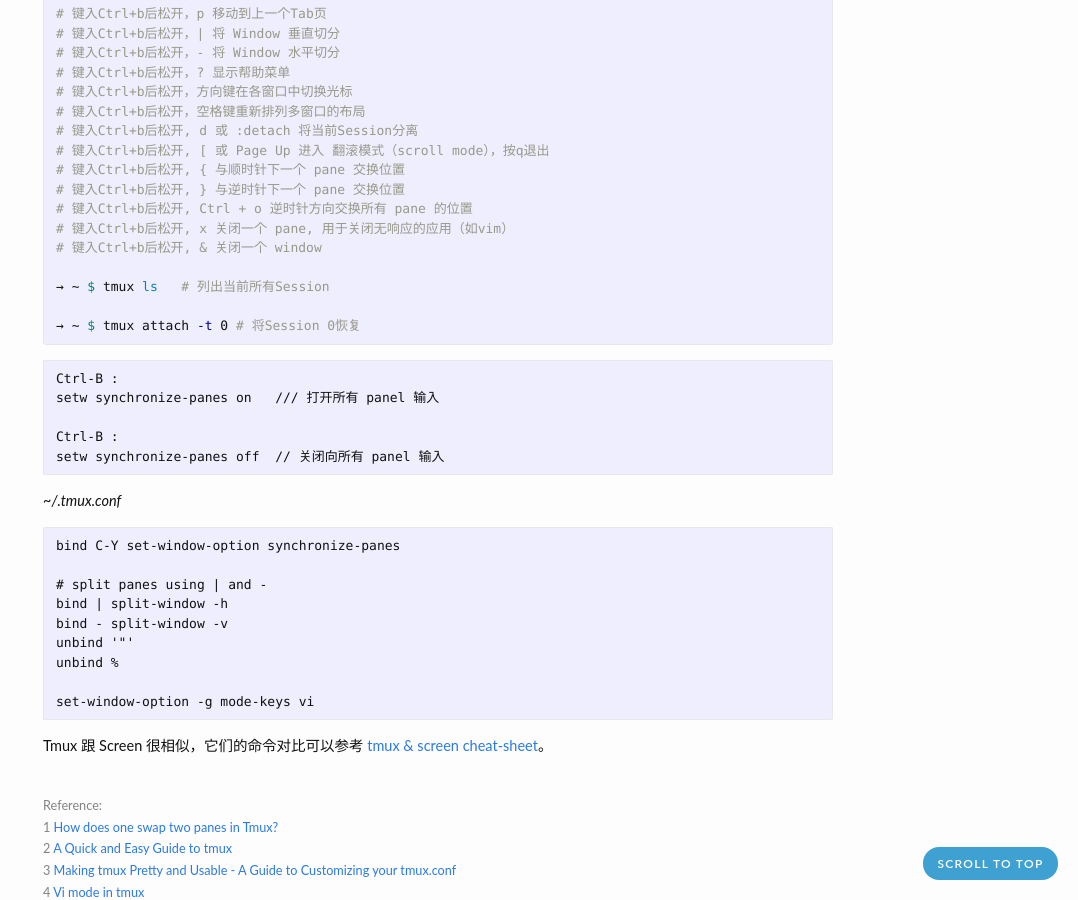
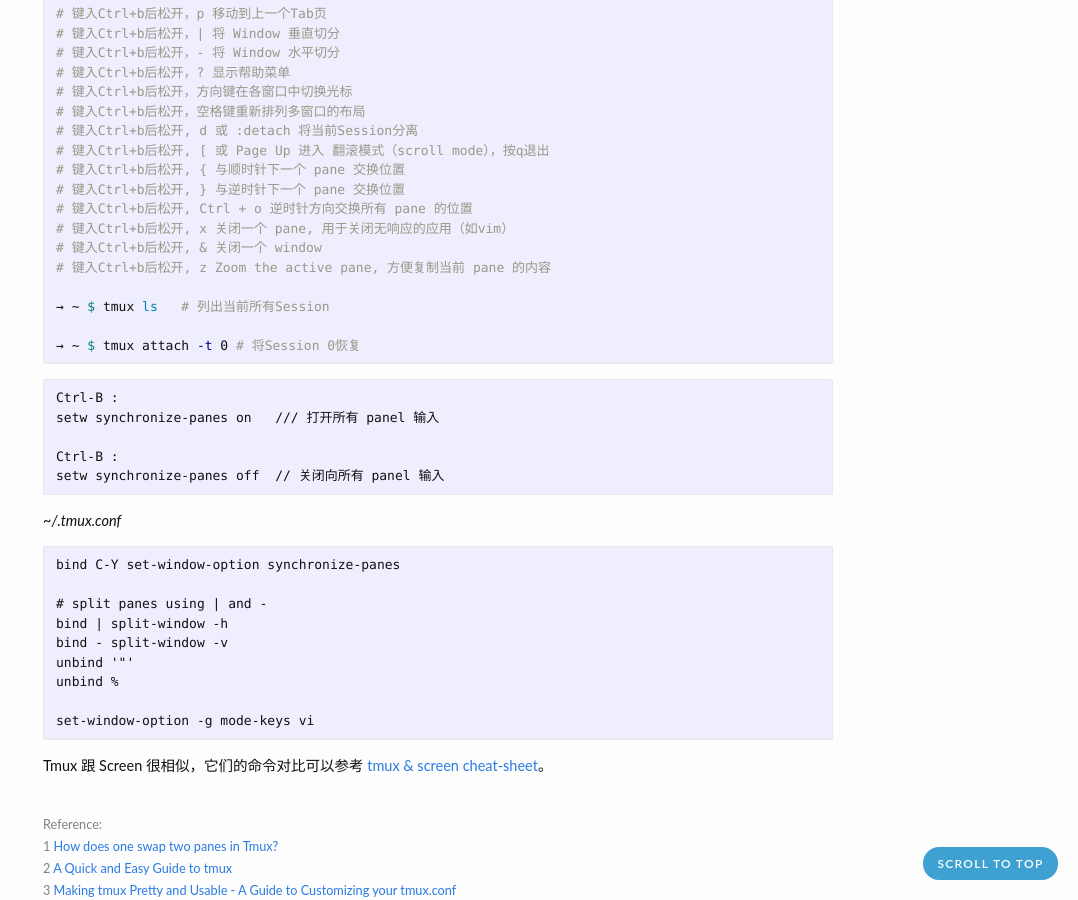
Before and after one commit to zhjwpku/zhjwpku.github.io, a Jekyll site: the page built from _posts/2017-03-12-xshell-alternative-for-mac.md, in a window 1280 px wide and 900 px high, scrolled down 1494 px. Shown: the whole window, without its empty margins (202-1280 px from the left). Built offline with Jekyll 4.4.1, drawn with Linux system fonts in a browser that asks for light colours; comment, search, counter and statistics services are not loaded.

Commit message:
Zoom the active pane
Signed-off-by: Junwang Zhao <zhjwpku@gmail.com>

```diff
--- a/_posts/2017-03-12-xshell-alternative-for-mac.md
+++ b/_posts/2017-03-12-xshell-alternative-for-mac.md
@@ -92,6 +92,7 @@
 # 键入Ctrl+b后松开, Ctrl + o 逆时针方向交换所有 pane 的位置
 # 键入Ctrl+b后松开, x 关闭一个 pane, 用于关闭无响应的应用（如vim）
 # 键入Ctrl+b后松开, & 关闭一个 window
+# 键入Ctrl+b后松开, z Zoom the active pane, 方便复制当前 pane 的内容
 
 → ~ $ tmux ls   # 列出当前所有Session
 
```
